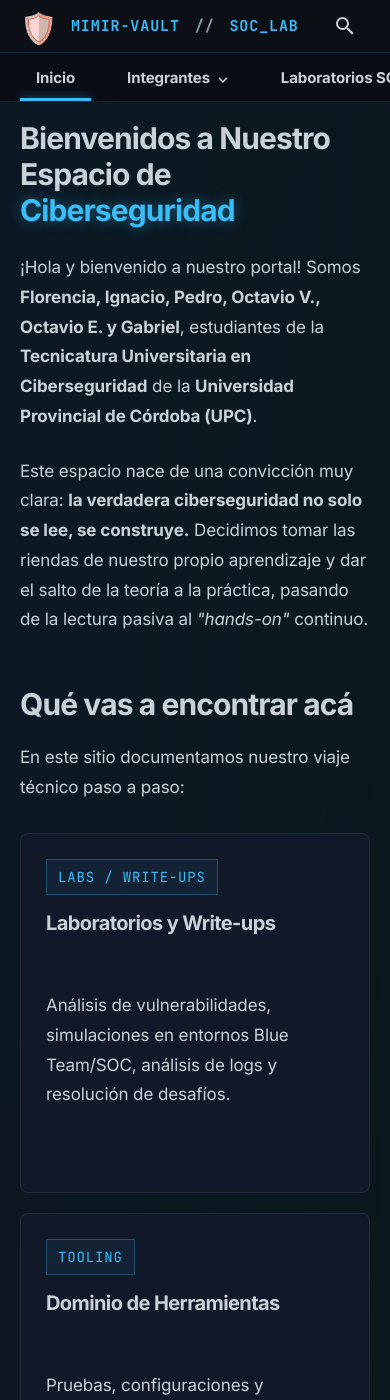
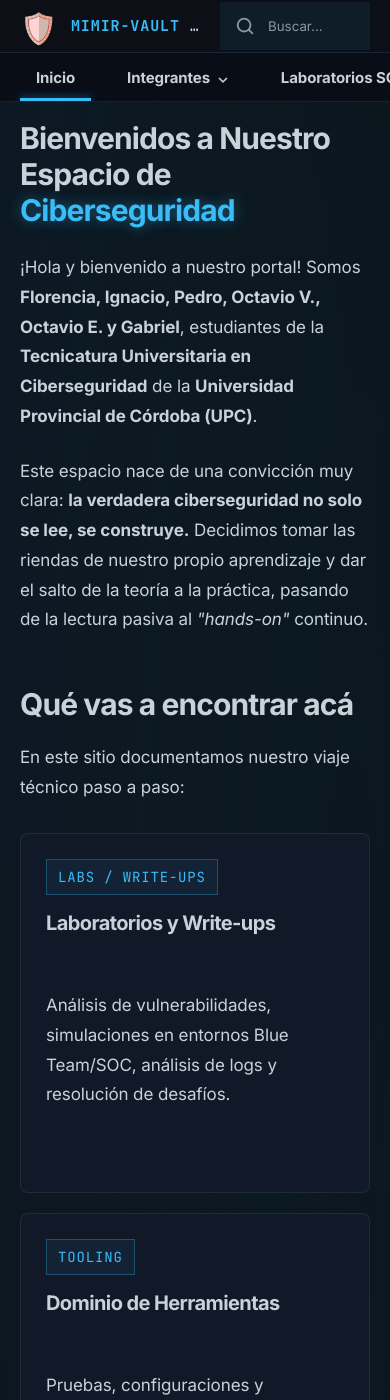
Before and after one commit to PELUC4S/Mimir-Vault, an MkDocs documentation site: the page built from docs/index.md, in a window 390 px wide and 1400 px high. Built offline with MkDocs 1.6.1 and Material for MkDocs 9.7.7, drawn with Linux system fonts in a browser that asks for light colours; comment, search, counter and statistics services are not loaded.

Commit message:
Mejora búsqueda del sitio
Reemplaza la búsqueda modal por resultados en línea adaptables y corrige la resolución de enlaces desde páginas internas.

Co-authored-by: Copilot <223556219+Copilot@users.noreply.github.com>

```diff
--- /dev/null
+++ b/docs/javascripts/search.js
@@ -0,0 +1,183 @@
+(() => {
+  const search = document.querySelector(".mv-search");
+  if (!search) return;
+
+  const input = search.querySelector(".mv-search__input");
+  const clearButton = search.querySelector(".mv-search__clear");
+  const results = search.querySelector(".mv-search__results");
+  const status = search.querySelector("[data-search-status]");
+  const indexUrl = search.dataset.searchIndex;
+
+  if (!(input instanceof HTMLInputElement) || !(clearButton instanceof HTMLButtonElement) ||
+      !(results instanceof HTMLDivElement) || !(status instanceof HTMLElement) || !indexUrl) {
+    console.error("Search interface is missing required elements or index URL.");
+    return;
+  }
+
+  const normalize = (value) => value
+    .normalize("NFD")
+    .replace(/[\u0300-\u036f]/g, "")
+    .toLowerCase();
+
+  const indexPromise = fetch(indexUrl)
+    .then((response) => {
+      if (!response.ok) throw new Error(`Search index request failed: ${response.status}`);
+      return response.json();
+    })
+    .then((data) => {
+      if (!Array.isArray(data.items)) throw new Error("Search index has no items array.");
+      return data.items.map((item) => {
+        const text = new DOMParser().parseFromString(item.text || "", "text/html").body.textContent || "";
+        const path = Array.isArray(item.path) ? item.path.join(" ") : "";
+        return {
+          title: item.title || "",
+          path,
+          text,
+          location: item.location || ".",
+          normalizedTitle: normalize(item.title || ""),
+          normalizedPath: normalize(path),
+          normalizedText: normalize(text)
+        };
+      });
+    })
+    .catch((error) => {
+      console.error("Unable to load the site search index.", error);
+      status.textContent = "No se pudo cargar el índice de búsqueda.";
+      throw error;
+    });
+
+  let matches = [];
+  let activeIndex = -1;
+
+  const hideResults = () => {
+    results.hidden = true;
+    input.setAttribute("aria-expanded", "false");
+    input.removeAttribute("aria-activedescendant");
+    activeIndex = -1;
+  };
+
+  const setActiveResult = (index) => {
+    activeIndex = index;
+    const options = results.querySelectorAll(".mv-search__result");
+    options.forEach((option, optionIndex) => {
+      option.setAttribute("aria-selected", String(optionIndex === activeIndex));
+    });
+    const activeOption = options[activeIndex];
+    if (activeOption) {
+      input.setAttribute("aria-activedescendant", activeOption.id);
+      activeOption.scrollIntoView({ block: "nearest" });
+    } else {
+      input.removeAttribute("aria-activedescendant");
+    }
+  };
+
+  const renderResults = (query) => {
+    results.replaceChildren();
+    matches = [];
+    activeIndex = -1;
+
+    const terms = normalize(query).trim().split(/\s+/).filter(Boolean);
+    if (!terms.length) {
+      hideResults();
+      status.textContent = "";
+      return;
+    }
+
+    status.textContent = "Buscando...";
+    indexPromise.then((items) => {
+      const currentTerms = normalize(input.value).trim().split(/\s+/).filter(Boolean);
+      if (currentTerms.join(" ") !== terms.join(" ")) return;
+
+      const ranked = items.flatMap((item) => {
+        const combined = `${item.normalizedTitle} ${item.normalizedPath} ${item.normalizedText}`;
+        if (!terms.every((term) => combined.includes(term))) return [];
+
+        const score = terms.reduce((total, term) => total +
+          (item.normalizedTitle.startsWith(term) ? 8 : item.normalizedTitle.includes(term) ? 5 : 0) +
+          (item.normalizedPath.includes(term) ? 3 : 0) +
+          (item.normalizedText.includes(term) ? 1 : 0), 0);
+        return [{ item, score }];
+      }).sort((a, b) => b.score - a.score);
+
+      const resultCount = ranked.length;
+      matches = ranked.slice(0, 8).map(({ item }) => item);
+      const rootUrl = new URL(".", new URL(indexUrl, document.baseURI));
+
+      for (const [resultIndex, item] of matches.entries()) {
+        const link = document.createElement("a");
+        link.className = "mv-search__result";
+        link.id = `mv-search-result-${resultIndex}`;
+        link.setAttribute("role", "option");
+        link.setAttribute("aria-selected", "false");
+        link.href = new URL(item.location, rootUrl).href;
+
+        const title = document.createElement("span");
+        title.className = "mv-search__result-title";
+        title.textContent = item.title;
+        link.append(title);
+
+        if (item.path) {
+          const path = document.createElement("span");
+          path.className = "mv-search__result-path";
+          path.textContent = item.path;
+          link.append(path);
+        }
+
+        const excerpt = item.text.replace(/\s+/g, " ").trim().slice(0, 180);
+        if (excerpt) {
+          const description = document.createElement("span");
+          description.className = "mv-search__result-excerpt";
+          description.textContent = excerpt;
+          link.append(description);
+        }
+
+        results.append(link);
+      }
+
+      results.hidden = false;
+      input.setAttribute("aria-expanded", "true");
+      status.textContent = resultCount
+        ? `Se muestran ${matches.length} de ${resultCount} resultados.`
+        : "No se encontraron resultados.";
+    }).catch(() => {
+      hideResults();
+      status.textContent = "No se pudo cargar el índice de búsqueda.";
+    });
+  };
+
+  input.addEventListener("input", () => {
+    clearButton.hidden = !input.value;
+    renderResults(input.value);
+  });
+
+  input.addEventListener("keydown", (event) => {
+    if (event.key === "ArrowDown" && matches.length) {
+      event.preventDefault();
+      setActiveResult(Math.min(activeIndex + 1, matches.length - 1));
+    } else if (event.key === "ArrowUp" && matches.length) {
+      event.preventDefault();
+      setActiveResult(Math.max(activeIndex - 1, 0));
+    } else if (event.key === "Enter" && activeIndex >= 0) {
+      event.preventDefault();
+      results.querySelectorAll(".mv-search__result")[activeIndex]?.click();
+    } else if (event.key === "Escape") {
+      hideResults();
+    }
+  });
+
+  input.addEventListener("focus", () => {
+    if (input.value) renderResults(input.value);
+  });
+
+  clearButton.addEventListener("click", () => {
+    input.value = "";
+    clearButton.hidden = true;
+    hideResults();
+    status.textContent = "";
+    input.focus();
+  });
+
+  document.addEventListener("click", (event) => {
+    if (!search.contains(event.target)) hideResults();
+  });
+})();
--- a/docs/overrides/partials/header.html
+++ b/docs/overrides/partials/header.html
@@ -9,7 +9,19 @@
     <div class="md-header__title" data-md-component="header-title">
       <span class="md-ellipsis"><span class="brand-icon" aria-hidden="true">🛡️</span><span class="brand-name">MIMIR-VAULT</span> <span class="brand-divider">//</span> <span class="brand-label">SOC_LAB</span></span>
     </div>
-    {% include "partials/search.html" %}
+    <div class="mv-search" data-search-index="{{ 'search.json' | url }}">
+      <label class="md-visually-hidden" for="mv-site-search">Buscar en el sitio</label>
+      <div class="mv-search__control">
+        <svg class="mv-search__icon" aria-hidden="true" viewBox="0 0 24 24">
+          <circle cx="11" cy="11" r="7"></circle>
+          <path d="m20 20-4-4"></path>
+        </svg>
+        <input id="mv-site-search" class="mv-search__input" type="text" role="combobox" aria-label="Buscar en el sitio" aria-autocomplete="list" aria-controls="mv-search-results" aria-expanded="false" placeholder="Buscar..." autocomplete="off" spellcheck="false">
+        <button class="mv-search__clear" type="button" aria-label="Limpiar búsqueda" hidden>×</button>
+      </div>
+      <div id="mv-search-results" class="mv-search__results" role="listbox" aria-label="Resultados de búsqueda" hidden></div>
+      <p class="md-visually-hidden" data-search-status role="status" aria-live="polite"></p>
+    </div>
   </nav>
   {% if "navigation.tabs.sticky" in features and "navigation.tabs" in features %}
     {% include "partials/tabs.html" %}
--- a/docs/stylesheets/extra.css
+++ b/docs/stylesheets/extra.css
@@ -109,78 +109,114 @@ body :where(*)::after {
   display: none !important;
 }
 
-.md-header .md-header__button[for="__search"],
-.md-search__overlay {
-  display: none !important;
-}
-
-.md-header .md-search {
-  display: block !important;
+.mv-search {
+  position: relative;
   flex: 0 1 18rem;
   width: 18rem;
   min-width: 10rem;
-  padding: .2rem 0;
 }
 
-.md-header .md-search__inner {
+.mv-search__control {
   position: relative;
-  inset: auto;
-  z-index: 2;
+  display: flex;
+  align-items: center;
   width: 100%;
-  height: auto;
-  padding: 0;
-  overflow: visible;
-  opacity: 1;
-  float: none;
-  transform: none;
-  transition: none;
 }
 
-.md-header .md-search__form {
+.mv-search__input {
+  width: 100%;
   height: 2.4rem;
+  padding: 0 2.2rem 0 2.4rem;
+  color: var(--mv-text);
   background: rgb(56 189 248 / 8%);
+  border: 0;
   box-shadow: none;
 }
 
-.md-header .md-search__form:focus-within {
+.mv-search__control:focus-within .mv-search__input {
   box-shadow: 0 0 0 1px var(--mv-cyan), 0 0 16px rgb(56 189 248 / 12%);
 }
 
-.md-header .md-search__input {
-  height: 2.4rem;
-  padding: 0 2.5rem 0 2.4rem;
-  color: var(--mv-text);
-}
-
-.md-header .md-search__input::placeholder {
+.mv-search__input::placeholder {
   color: var(--mv-muted);
 }
 
-.md-header .md-search__icon[for="__search"] {
-  top: .6rem;
-  right: auto;
+.mv-search__icon {
+  position: absolute;
   left: .7rem;
+  width: 1.1rem;
+  height: 1.1rem;
+  fill: none;
+  stroke: var(--mv-muted);
+  stroke-linecap: round;
+  stroke-linejoin: round;
+  stroke-width: 2;
   pointer-events: none;
 }
 
-.md-header .md-search__icon[for="__search"] svg:first-child {
-  display: block;
+.mv-search__clear {
+  position: absolute;
+  right: .5rem;
+  display: grid;
+  width: 1.5rem;
+  height: 1.5rem;
+  padding: 0;
+  place-items: center;
+  color: var(--mv-muted);
+  background: transparent;
+  border: 0;
+  font-size: 1.25rem;
+  cursor: pointer;
 }
 
-.md-header .md-search__icon[for="__search"] svg:last-child {
+.mv-search__clear[hidden],
+.mv-search__results[hidden] {
   display: none;
 }
 
-.md-header .md-search__output {
-  display: none;
-  top: 2.4rem;
-  bottom: auto;
-  max-height: 60vh;
+.mv-search__results {
+  position: absolute;
+  top: calc(100% + .4rem);
+  right: 0;
+  z-index: 40;
+  width: min(30rem, calc(100vw - 2rem));
+  max-height: min(65vh, 30rem);
+  overflow-y: auto;
+  background: var(--mv-surface);
+  border: 1px solid var(--mv-border);
   box-shadow: 0 12px 28px rgb(0 0 0 / 30%);
 }
 
-.md-header .md-search:focus-within .md-search__output {
+.mv-search__result {
   display: block;
+  padding: .7rem .85rem;
+  color: var(--mv-text);
+  border-bottom: 1px solid var(--mv-border);
+}
+
+.mv-search__result:last-child {
+  border-bottom: 0;
+}
+
+.mv-search__result:hover,
+.mv-search__result[aria-selected="true"] {
+  color: var(--mv-cyan);
+  background: rgb(56 189 248 / 8%);
+}
+
+.mv-search__result-title {
+  display: block;
+  font-size: .85rem;
+  font-weight: 600;
+}
+
+.mv-search__result-path,
+.mv-search__result-excerpt {
+  display: block;
+  margin-top: .2rem;
+  color: var(--mv-muted);
+  font-size: .7rem;
+  line-height: 1.4;
 }
 
 .md-tabs {
@@ -774,73 +810,10 @@ article.md-content__inner {
     text-overflow: ellipsis;
   }
 
-  .md-header .md-search {
-    position: relative;
-    flex: 0 0 2.5rem;
-    width: 2.5rem;
-    min-width: 2.5rem;
-    height: 2.5rem;
-    padding: 0;
-  }
-
-  .md-header .md-search__inner {
-    position: absolute;
-    top: 0;
-    right: 0;
-    width: 2.5rem;
-    height: 2.5rem;
-  }
-
-  .md-header .md-search__form {
-    width: 2.5rem;
-    height: 2.5rem;
-    background: transparent;
-  }
-
-  .md-header .md-search__input {
-    width: 2.5rem;
-    height: 2.5rem;
-    padding: 0;
-    color: transparent;
-    cursor: pointer;
-  }
-
-  .md-header .md-search__input::placeholder {
-    color: transparent;
-  }
-
-  .md-header .md-search__icon[for="__search"] {
-    top: .65rem;
-    left: .65rem;
-  }
-
-  .md-header .md-search:focus-within .md-search__inner {
-    z-index: 25;
-    width: min(70vw, 18rem);
-  }
-
-  .md-header .md-search:focus-within .md-search__form,
-  .md-header .md-search:focus-within .md-search__input {
-    width: 100%;
-    background: var(--mv-surface);
-  }
-
-  .md-header .md-search:focus-within .md-search__input {
-    padding: 0 2.5rem 0 2.4rem;
-    color: var(--mv-text);
-    cursor: text;
-  }
-
-  .md-header .md-search:focus-within .md-search__input::placeholder {
-    color: var(--mv-muted);
-  }
-
-  .md-header .md-search__suggest {
-    right: 0;
-    left: auto;
-    width: min(18rem, calc(100vw - 2rem));
-    max-width: calc(100vw - 2rem);
-    box-sizing: border-box;
+  .mv-search {
+    flex: 0 1 10rem;
+    width: 10rem;
+    min-width: 7.5rem;
   }
 
   .md-tabs .md-grid {
--- a/mkdocs.yml
+++ b/mkdocs.yml
@@ -25,6 +25,8 @@ theme:
     - content.code.copy
 extra_css:
   - stylesheets/extra.css
+extra_javascript:
+  - javascripts/search.js
 extra:
   generator: false
 # Estructura del menú lateral (Navegación)
```
